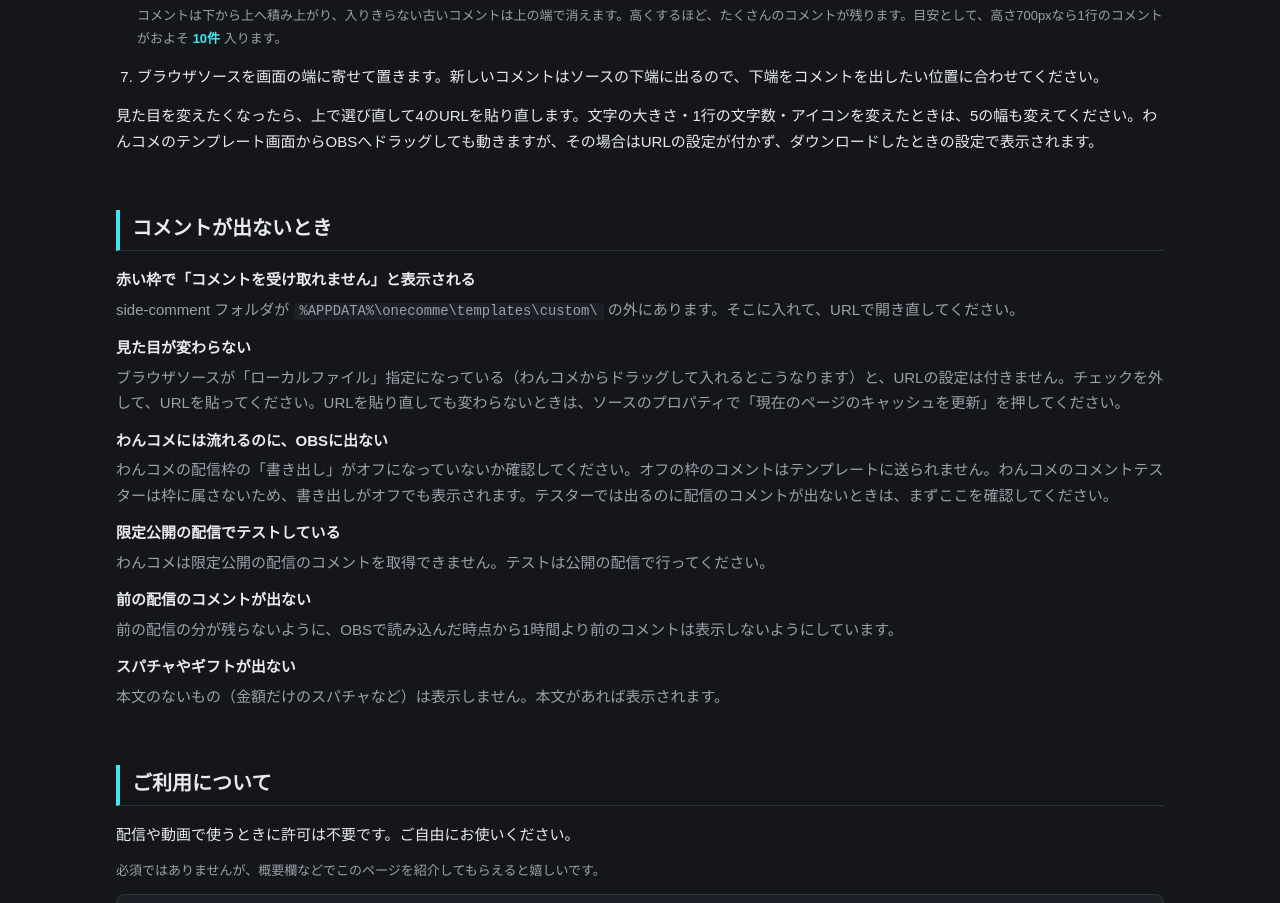
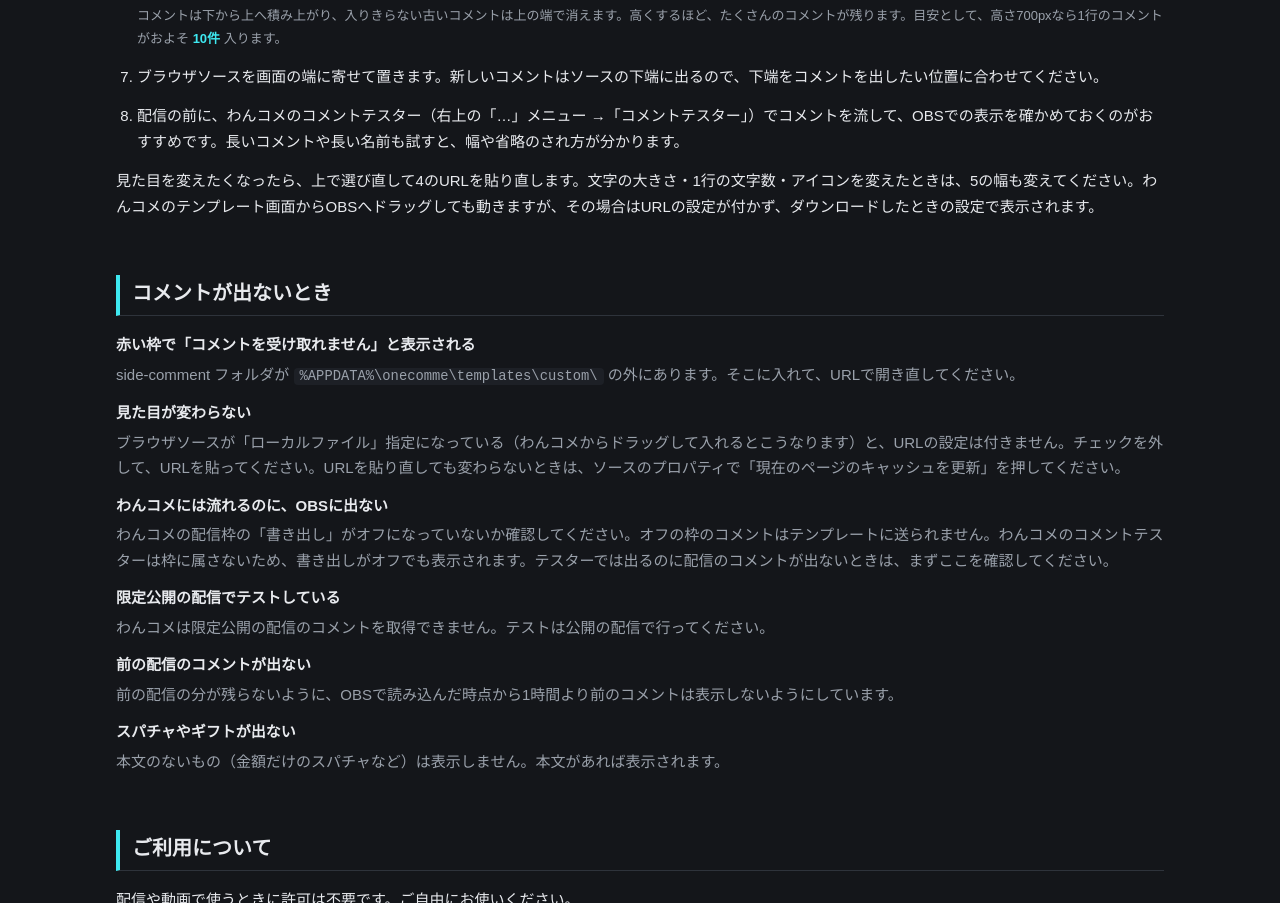
Before and after one commit to esusan/onecomme-side-comment, a plain HTML site: page index.html in a window 1280 px wide. Shown: the part 3238-4141 px from the top of the page. Drawn offline with nearby package versions, Linux system fonts and the light colour scheme; a web font is replaced by a local one.

Commit message:
使い方にコメントテスターでの確認を追加
Co-Authored-By: Claude Opus 5.5 <noreply@anthropic.com>

```diff
--- a/index.html
+++ b/index.html
@@ -303,6 +303,7 @@
       <p class="hint">コメントは下から上へ積み上がり、入りきらない古いコメントは上の端で消えます。高くするほど、たくさんのコメントが残ります。目安として、高さ700pxなら1行のコメントがおよそ <span class="rec-h"></span> 入ります。</p>
     </li>
     <li>ブラウザソースを画面の端に寄せて置きます。新しいコメントはソースの下端に出るので、下端をコメントを出したい位置に合わせてください。</li>
+    <li>配信の前に、わんコメのコメントテスター（右上の「…」メニュー →「コメントテスター」）でコメントを流して、OBSでの表示を確かめておくのがおすすめです。長いコメントや長い名前も試すと、幅や省略のされ方が分かります。</li>
   </ol>
   <p>見た目を変えたくなったら、上で選び直して4のURLを貼り直します。文字の大きさ・1行の文字数・アイコンを変えたときは、5の幅も変えてください。わんコメのテンプレート画面からOBSへドラッグしても動きますが、その場合はURLの設定が付かず、ダウンロードしたときの設定で表示されます。</p>
 
```
